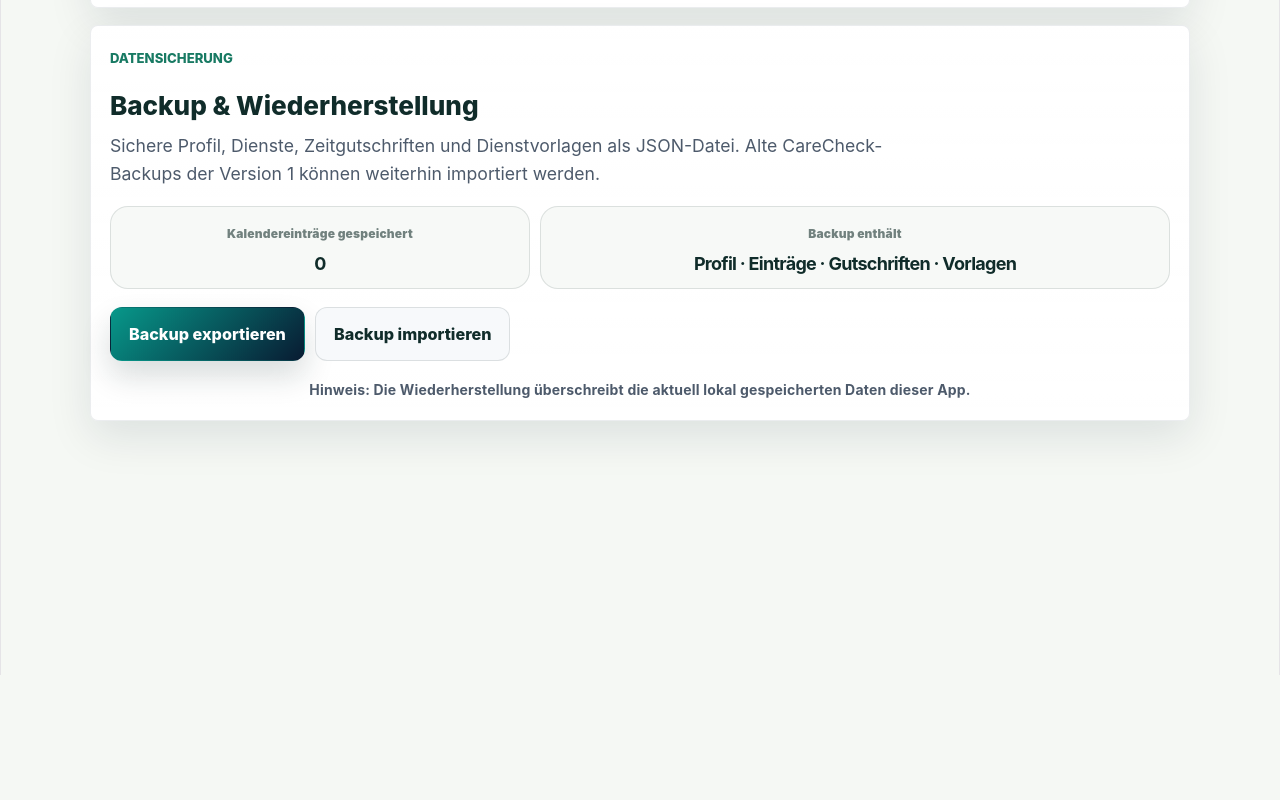
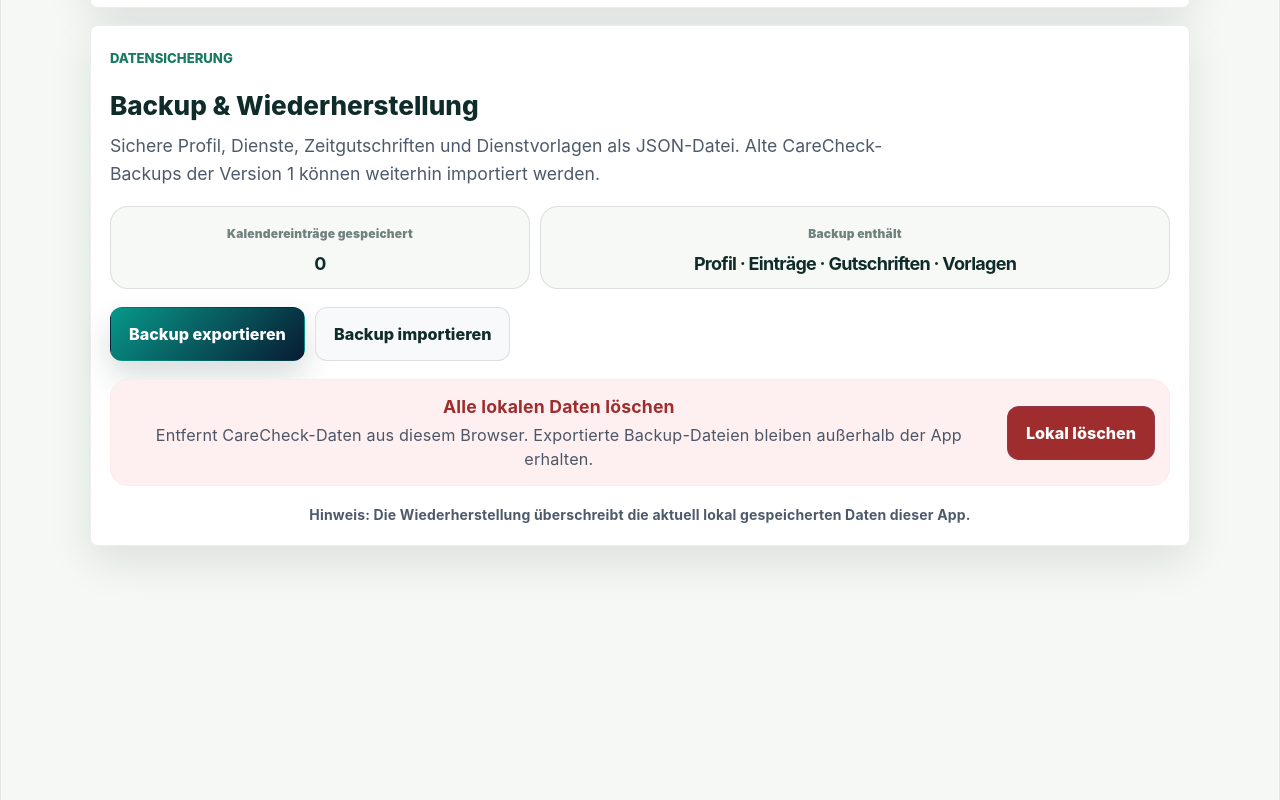
Before and after one commit to vladularu/carecheck-web, a React (Vite) app: page /profil in a window 1280 px wide. Shown: the part 1675-2475 px from the top of the page. Before the commit the page ends 2350 px from the top, so only its background shows below. Built offline with nearby package versions, Linux system fonts and the light colour scheme.

Commit message:
feat: add local data reset

```diff
--- a/src/components/profile/DataBackupCard.tsx
+++ b/src/components/profile/DataBackupCard.tsx
@@ -8,6 +8,7 @@ import {
   readBackupFile,
   restoreCareCheckBackup,
 } from "../../services/backup/backupService";
+import { clearCareCheckLocalData } from "../../services/storage/appDataStorage";
 import Button from "../ui/Button";
 import Card from "../ui/Card";
 
@@ -36,6 +37,44 @@ export default function DataBackupCard() {
     setMessage(
       "Backup wurde erstellt.",
     );
+  }
+
+  function handleDeleteAllLocalData() {
+    const shouldDelete =
+      window.confirm(
+        "Alle lokal gespeicherten CareCheck-Daten werden gelöscht: Profil, Dienste, Vorlagen, Planung, Fairness-Team und Sync-Metadaten. Jetzt wirklich lokal löschen?",
+      );
+
+    if (!shouldDelete) {
+      setMessage(
+        "Lokales Löschen abgebrochen.",
+      );
+
+      return;
+    }
+
+    const confirmation =
+      window.prompt(
+        "Zum endgültigen Löschen bitte LOESCHEN eingeben.",
+      );
+
+    if (confirmation !== "LOESCHEN") {
+      setMessage(
+        "Lokales Löschen wurde nicht bestätigt.",
+      );
+
+      return;
+    }
+
+    clearCareCheckLocalData();
+
+    setMessage(
+      "Alle lokalen CareCheck-Daten wurden gelöscht. Die App wird neu geladen.",
+    );
+
+    window.setTimeout(() => {
+      window.location.reload();
+    }, 600);
   }
 
   async function handleImportBackup(
@@ -156,6 +195,28 @@ export default function DataBackupCard() {
         />
       </div>
 
+      <div className="data-delete-zone">
+        <div>
+          <strong>
+            Alle lokalen Daten löschen
+          </strong>
+
+          <p>
+            Entfernt CareCheck-Daten aus diesem
+            Browser. Exportierte Backup-Dateien
+            bleiben außerhalb der App erhalten.
+          </p>
+        </div>
+
+        <Button
+          type="button"
+          variant="danger"
+          onClick={handleDeleteAllLocalData}
+        >
+          Lokal löschen
+        </Button>
+      </div>
+
       {message && (
         <p className="data-backup-message">
           {message}
--- /dev/null
+++ b/src/services/storage/appDataStorage.ts
@@ -0,0 +1,14 @@
+export const CARECHECK_LOCAL_STORAGE_KEYS = [
+  "carecheck.profile",
+  "carecheck.shifts",
+  "carecheck.shiftTemplates",
+  "carecheck.planningTemplates.v1",
+  "carecheck.fairnessTeam.v1",
+  "carecheck.syncMetadata.v1",
+] as const;
+
+export function clearCareCheckLocalData(): void {
+  for (const key of CARECHECK_LOCAL_STORAGE_KEYS) {
+    localStorage.removeItem(key);
+  }
+}
```
Also changed, not shown: src/App.css, 6 other files (tests, documents, lock files or other folders).
